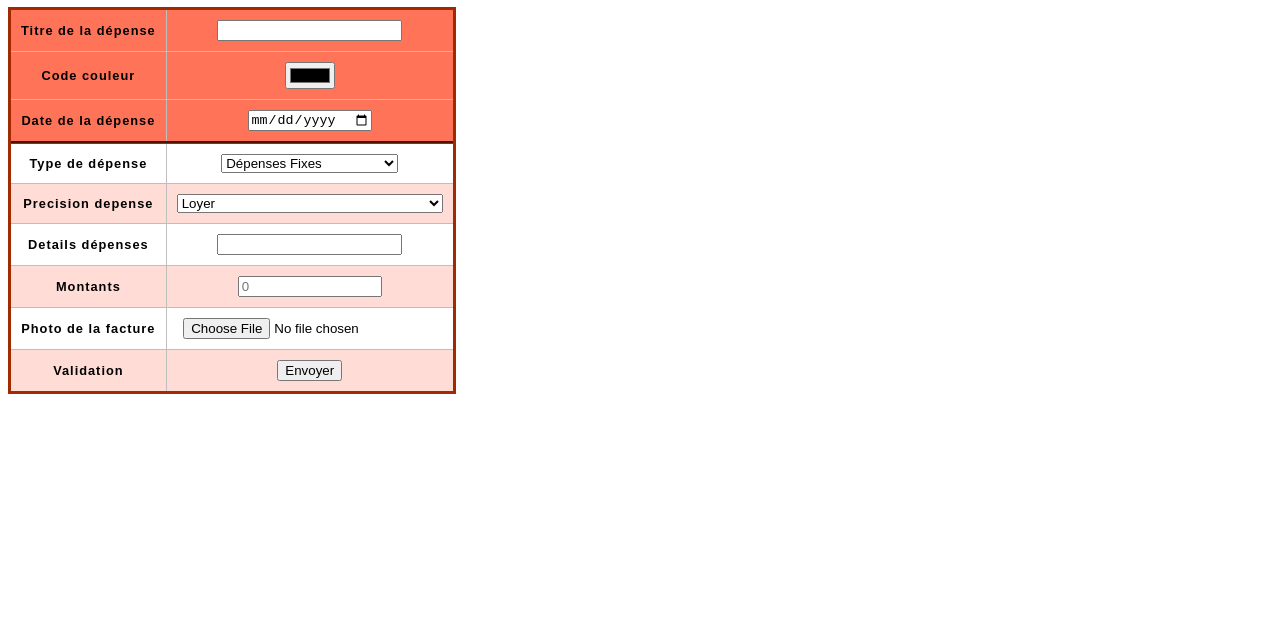
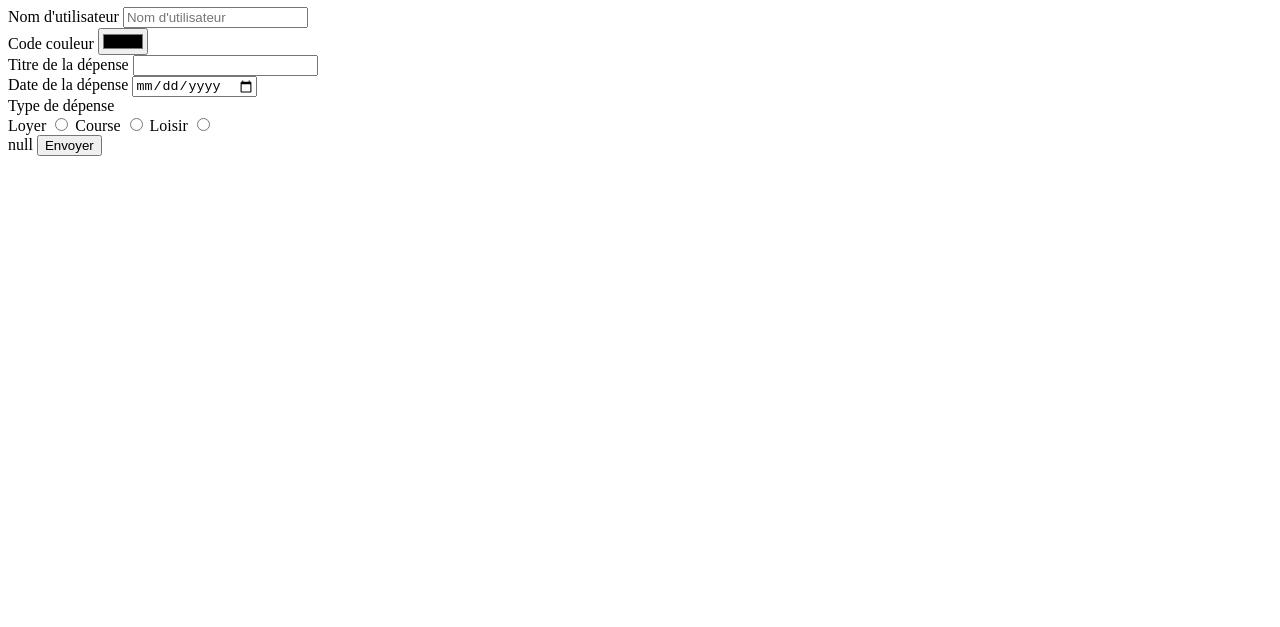
Before and after one commit to Fionaf22/Gestion-budget, a plain HTML site: page Depenses/detail_depense.html in a window 1280 px wide. Shown: the part 173-800 px from the top of the page. Drawn offline with Linux system fonts and the light colour scheme.

Commit message:
php depense

```diff
--- a/Depenses/detail_depense.html
+++ b/Depenses/detail_depense.html
@@ -1,161 +1,69 @@
 <html lang="en">
-  <head>
-    <meta charset="UTF-8" />
-    <meta http-equiv="X-UA-Compatible" content="IE=edge" />
-    <meta name="viewport" content="width=device-width, initial-scale=1.0" />
-    <link rel="stylesheet" href="detail_depense.css" />
+<head>
+    <meta charset="UTF-8">
+    <meta http-equiv="X-UA-Compatible" content="IE=edge">
+    <meta name="viewport" content="width=device-width, initial-scale=1.0">
+    <link rel="stylesheet" href="detail_depense.css">
     <title>Depense</title>
-  </head>
-  <header class="HeaderHomepage">
+</head>
+<header class=HeaderHomepage>
     <div class="nav_bar">
-      <a id="TVshows" href="./../Profil/profil.html">Profil</a>
-      <a href="./../Depenses/detail_depense.html">Budget mensuel</a>
-      <a href="./../Planificateur/plan.html">Planificateur de budget</a>
-      <a href="./../Achievements/Succes.html">Achievements</a>
+        <a id="TVshows" href="./../Profil/profil.html">Profil</a>
+        <a href="./../Depenses/detail_depense.html" >Budget mensuel</a>
+        <a href="./../Planificateur/plan.html" >Planificateur de budget</a>
+        <a href="./../Achievements/Succes.html" >Achievements</a>
     </div>
     <h1 class="main_title">The worrisome optimist</h1>
-    <div class="search_bar">
-      <form><input type="text" placeholder="Search.." /></form>
-    </div>
-    <div>
-      <a href="./../Main/home-page.html"
-        ><img
-          src="./../Main/logo_home.png"
-          title="The worrisome optimist"
-          alt="logo du site"
-          class="picture_logo"
-        />
-      </a>
-    </div>
-  </header>
+    <div class="search_bar"><form><input type="text" placeholder="Search.."></form></div>
+    <div><a href="./../Main/home-page.html"><img src="./../Main/logo_home.png" title="The worrisome optimist" alt="logo du site" class="picture_logo"> </a></div>
+</header>
+<body>
+    <h1>Details</h1>
+    <form action="detail_depense.php" method="post" class="form_depense">
 
-  <body>
-    <h1>Gestion des Depenses</h1>
-    <form action="" method="get" class="form_depense">
-      <table>
-        <thead>
-          <tr>
-            <th>
-              <label for="detail_depense_text">Titre de la dépense</label>
-            </th>
-            <td>
-              <input
+        <div>
+            <label for="Username" class="labels">Nom d'utilisateur</label>
+            <input
                 type="text"
-                name="detail_depense"
-                id="detail_depense_text"
-                maxlength="50"
+                name="Username"
+                class="form-control"
+                value=""
+                placeholder="Nom d'utilisateur"
                 required
               />
-            </td>
-          </tr>
-          <tr>
-            <th><label for="couleur_depense">Code couleur</label></th>
-            <td><input type="color" name="couleur" id="couleur_depense" /></td>
-          </tr>
-          <tr>
-            <th>
-              <label for="Date_du_jour_depense">Date de la dépense</label>
-            </th>
-            <td>
-              <input
-                type="date"
-                name="date_depense"
-                id="Date_du_jour_depense"
-                required
-              />
-            </td>
-          </tr>
-        </thead>
-        <tbody>
-          <tr>
-            <th><label for="TypeDepense_select">Type de dépense</label></th>
-            <td>
-              <select name="TypeDepense" id="TypeDepense_select" required>
-                <option value="fixes">Dépenses Fixes</option>
-                <option value="courantes">Dépenses Courantes</option>
-                <option value="occasionnelles">Dépenses Occasionnelles</option>
-              </select>
-            </td>
-          </tr>
-          <tr>
-            <th>
-              <label for="choiceDepense">Precision depense</label>
-            </th>
-            <td>
-              <select name="DepenseChoix" id="choiceDepense">
-                <optgroup label="Dépenses Fixes">
-                  <option value="loyer">Loyer</option>
-                  <option value="dettes">Remboursement crédit</option>
-                  <option value="facture">Facture</option>
-                  <option value="abonnement">Abonnement</option>
-                  <option value="assurances">Assurances</option>
-                  <option value="ecole">Education</option>
-                  <option value="autreFixes">Autres Depenses Fixes</option>
-                </optgroup>
-                <optgroup label="Dépenses Courantes">
-                  <option value="Nourritures">Nourritures</option>
-                  <option value="Essence">Essence</option>
-                  <option value="Pharmacie">Pharmacie</option>
-                  <option value="Garderie">Garderie</option>
-                  <option value="Loisirs">Loisirs</option>
-                  <option value="autreCourantes">
-                    Autres Depenses Courantes
-                  </option>
-                </optgroup>
-                <optgroup label="Dépenses Occasionnelles">
-                  <option value="Vetement">Vetement</option>
-                  <option value="cadeaux">Cadeaux</option>
-                  <option value="voiture">
-                    Entretien et réparation de son véhicule
-                  </option>
-                  <option value="vacance">Vacances</option>
-                  <option value="Restaurant">Restaurant</option>
-                  <option value="Cinema">Cinema/Theatre</option>
-                  <option value="autreOccasionnelles">
-                    Autres Depenses Occasionnelles
-                  </option>
-                </optgroup>
-              </select>
-            </td>
-          </tr>
-          <tr>
-            <th><label for="noteDepenses">Details dépenses</label></th>
-            <td>
-              <input
-                type="textarea"
-                name="note"
-                id="noteDepenses"
-                maxlength="150"
-                rows="4"
-                cols="40"
-              />
-            </td>
-          </tr>
-          <tr>
-            <th><label for="montantDepense">Montants</label></th>
-            <td>
-              <input
-                type="number"
-                name="montant"
-                id="montantDepense"
-                placeholder="0"
-                max="1000000000"
-                min="0"
-                step="0.01"
-                required
-              />
-            </td>
-          </tr>
-          <tr>
-            <th><label for="imageFacture">Photo de la facture</label></th>
-            <td><input type="file" name="Photo" id="imageFacture" accept=".png,.jpeg"></td>
-          </tr>
-          <tr>
-            <th><label for="envoi">Validation</label></th>
-            <td><input type="submit" value="Envoyer" /></td>
-          </tr>
-        </tbody>
-      </table>
+        </div>
+        <div>
+            <label for="couleur_depense">Code couleur</label>
+            <input type="color" name="couleur_depense" id="couleur_depense">
+        </div>
+        <div>
+            <label for="detail_depense_text">Titre de la dépense</label>
+            <input type="text" name="detail_depense_text" id="detail_depense_text">
+        </div>
+        <div>
+            <label for="date_depense">Date de la dépense</label>
+            <input type="date" name="date_depense" id="date_depense">
+        </div>
+
+        <div>
+            <div>Type de dépense</div>
+            <label for="type_Loyer">Loyer </label>
+            <input type="radio" name="type_Loyer" id="type_Loyer">
+
+            <label for="type_Course">Course</label>
+            <input type="radio" name="type_Course" id="type_Course">
+
+            <label for="type_Loisir">Loisir</label>
+            <input type="radio" name="type_Loisir" id="type_Loisir">
+
+        </div>
+        <div>
+            <label for="envoi">null</label>
+            <input type="submit" value="Envoyer">
+        </div>
+
+
+
     </form>
-  </body>
+</body>
 </html>
```
Also changed, not shown: Profil/creationCompte.html (+3 -3 lines), 3 other files.
